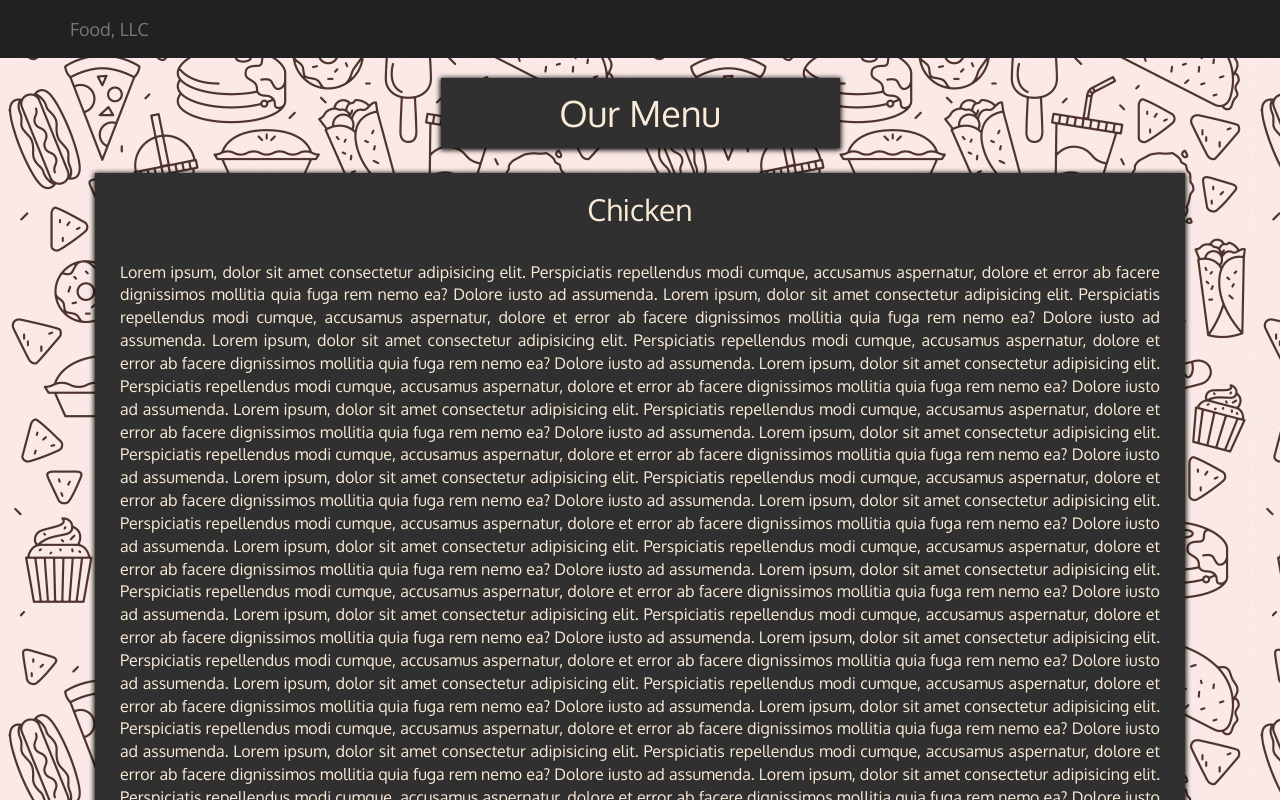
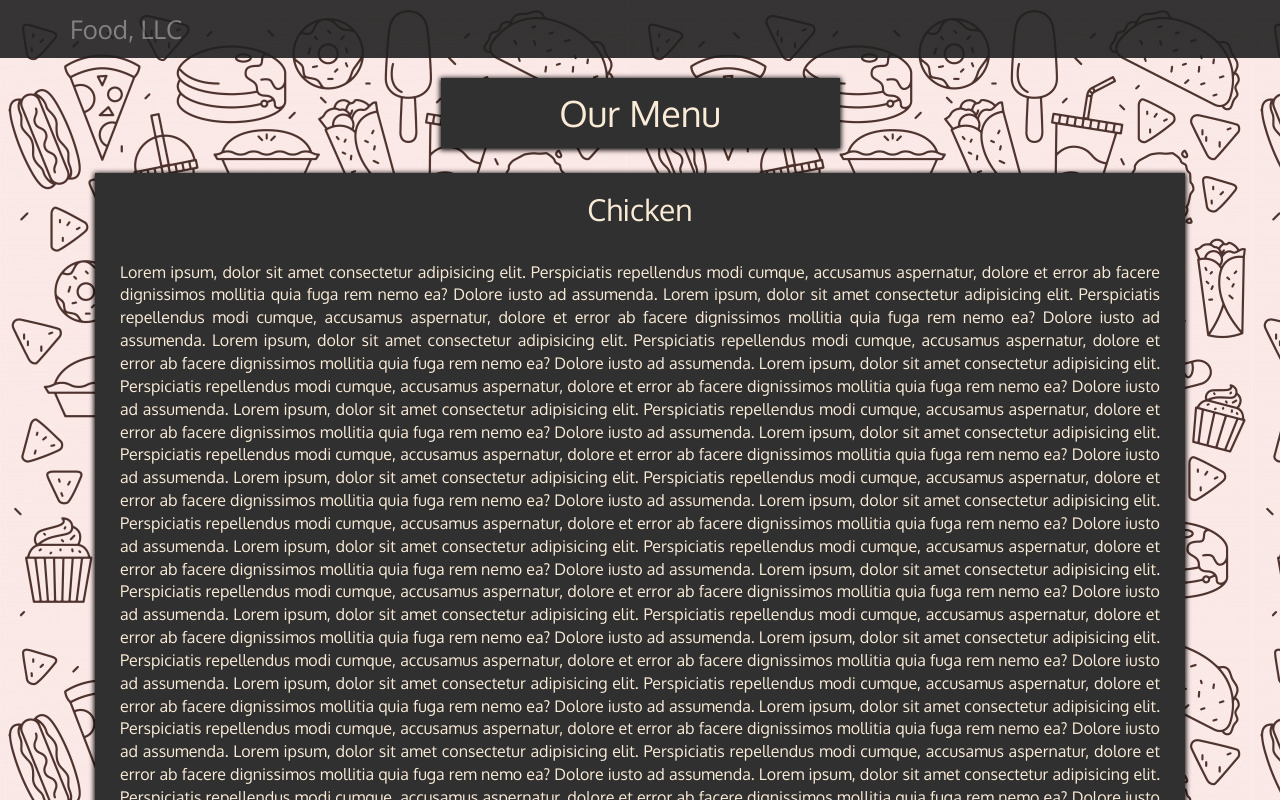
Before and after one commit to sbenedetti21/mod3_solution, a plain HTML site: page index.html in a window 1280 px wide. Shown: the top 800 px of the page. Drawn offline with Linux system fonts and the light colour scheme.

Commit message:
Modifico

```diff
--- a/css/styles.css
+++ b/css/styles.css
@@ -9,12 +9,14 @@ body {
   border: 0;
   padding-top: 0;
   border-radius: 0;
+  opacity: .9;
 }
 
 .navbar-brand {
     margin-top: 4px;
     margin-bottom: 4px;
-    color: rgba(250, 235, 215, 0.797);
+    color: rgba(255, 255, 255, 0.797);
+    font-size: 1.6em;
 }
 
 
```
